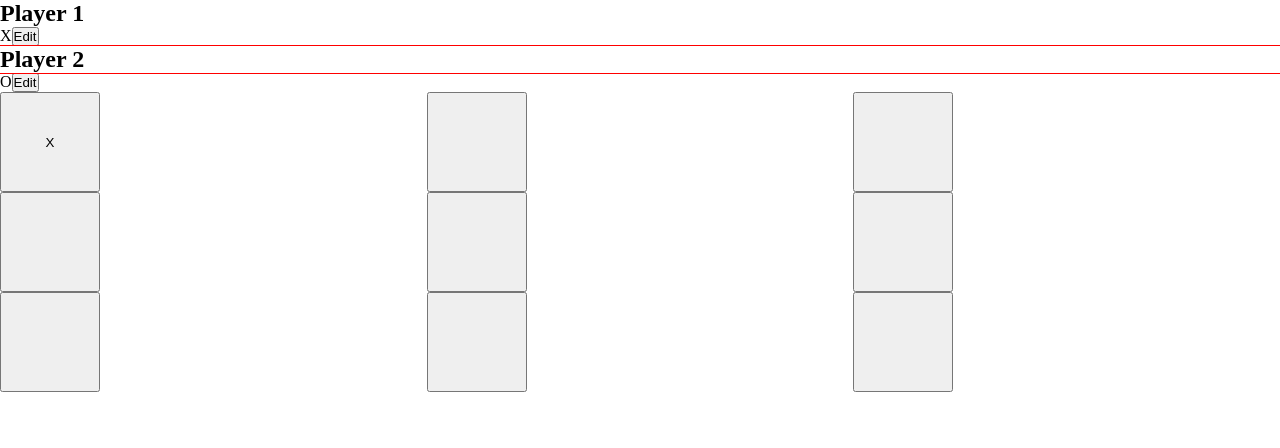
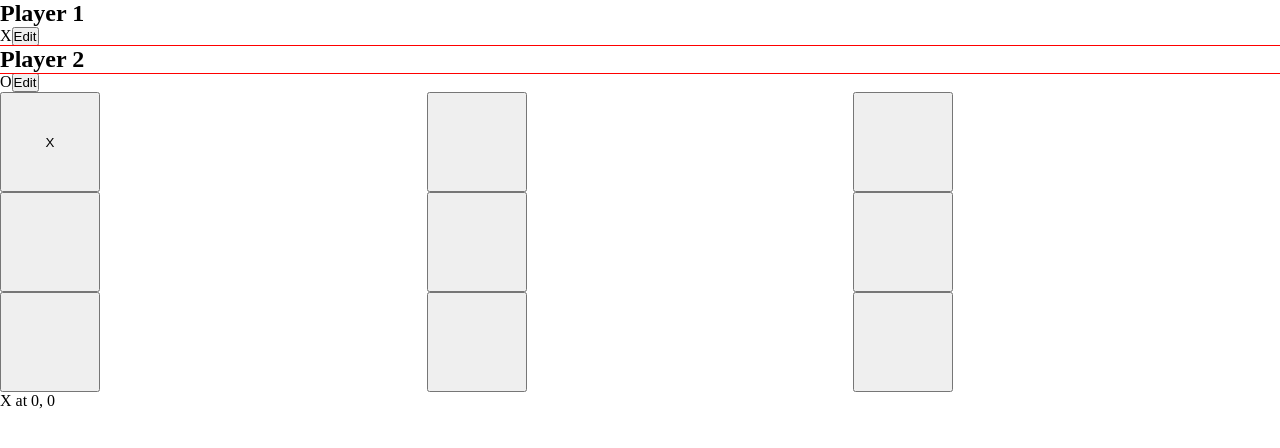
Before and after one commit to gunny18/tic-tac-toe, a React (Vite) app: page / in a window 1280 px wide. Both pictures are taken after a click on the button 50 px from the left and 142 px from the top of the page. Shown: the top 448 px of the page. Built offline with nearby package versions, Linux system fonts and the light colour scheme.

Commit message:
Avoiding intersecting and merged states, instead using derived and computed states to full effect

```diff
--- a/src/App.jsx
+++ b/src/App.jsx
@@ -1,11 +1,24 @@
 import Player from "./components/Player";
 import GameBoard from "./components/GameBoard";
+import Log from "./components/Log";
 import { useState } from "react";
 
 const App = () => {
+  const [gameturns, setGameturns] = useState([]);
   const [activePlayer, setActivePlayer] = useState("X");
 
-  const handleSwitchActivePlayer = () => {
+  const handleSwitchActivePlayer = (rowIdx, colIdx) => {
+    setGameturns((prevGameturns) => {
+      let currentPlayer = "X";
+      if (prevGameturns && prevGameturns.length > 0) {
+        currentPlayer = prevGameturns[0].player === "X" ? "O" : currentPlayer;
+      }
+      const updatedGameturns = [
+        { player: currentPlayer, square: { row: rowIdx, col: colIdx } },
+        ...prevGameturns,
+      ];
+      return updatedGameturns;
+    });
     setActivePlayer((prevActivePlayer) =>
       prevActivePlayer === "X" ? "O" : "X"
     );
@@ -16,10 +29,8 @@ const App = () => {
         <Player name="Player 1" symbol="X" isActive={activePlayer === "X"} />
         <Player name="Player 2" symbol="O" isActive={activePlayer === "O"} />
       </ol>
-      <GameBoard
-        switchActive={handleSwitchActivePlayer}
-        currentPlayer={activePlayer}
-      />
+      <GameBoard turns={gameturns} selectBoardBox={handleSwitchActivePlayer} />
+      <Log turns={gameturns} />
     </main>
   );
 };
--- a/src/components/GameBoard.jsx
+++ b/src/components/GameBoard.jsx
@@ -1,4 +1,3 @@
-import { useState } from "react";
 import Button from "./Button";
 
 const INITIAL_STATE = [
@@ -7,19 +6,17 @@ const INITIAL_STATE = [
   [null, null, null],
 ];
 
-const GameBoard = ({ switchActive, currentPlayer }) => {
-  const [gameboard, setGameboard] = useState(INITIAL_STATE);
+const GameBoard = ({ turns, selectBoardBox }) => {
+  console.log(turns);
+  const gameboard = INITIAL_STATE;
 
-  const handleUpdateGameboard = (rowIdx, colIdx) => {
-    setGameboard((prevGameBorad) => {
-      const updatedGameBoard = [
-        ...prevGameBorad.map((innerBoard) => [...innerBoard]),
-      ];
-      updatedGameBoard[rowIdx][colIdx] = currentPlayer;
-      return updatedGameBoard;
-    });
-    switchActive();
-  };
+  for (const turn of turns) {
+    const { player, square } = turn;
+    const { row, col } = square;
+    gameboard[row][col] = player;
+  }
+
+  console.log(gameboard);
 
   return (
     <ol className="gameboard">
@@ -29,7 +26,7 @@ const GameBoard = ({ switchActive, currentPlayer }) => {
             <li key={colIdx}>
               <Button
                 onClick={() => {
-                  handleUpdateGameboard(rowIdx, colIdx);
+                  selectBoardBox(rowIdx, colIdx);
                 }}
               >
                 {col}
--- /dev/null
+++ b/src/components/Log.jsx
@@ -0,0 +1,13 @@
+const Log = ({ turns }) => {
+  return (
+    <ol>
+      {turns.map((turn) => (
+        <li
+          key={`${turn.square.row}${turn.square.col}`}
+        >{`${turn.player} at ${turn.square.row}, ${turn.square.col}`}</li>
+      ))}
+    </ol>
+  );
+};
+
+export default Log;
```
